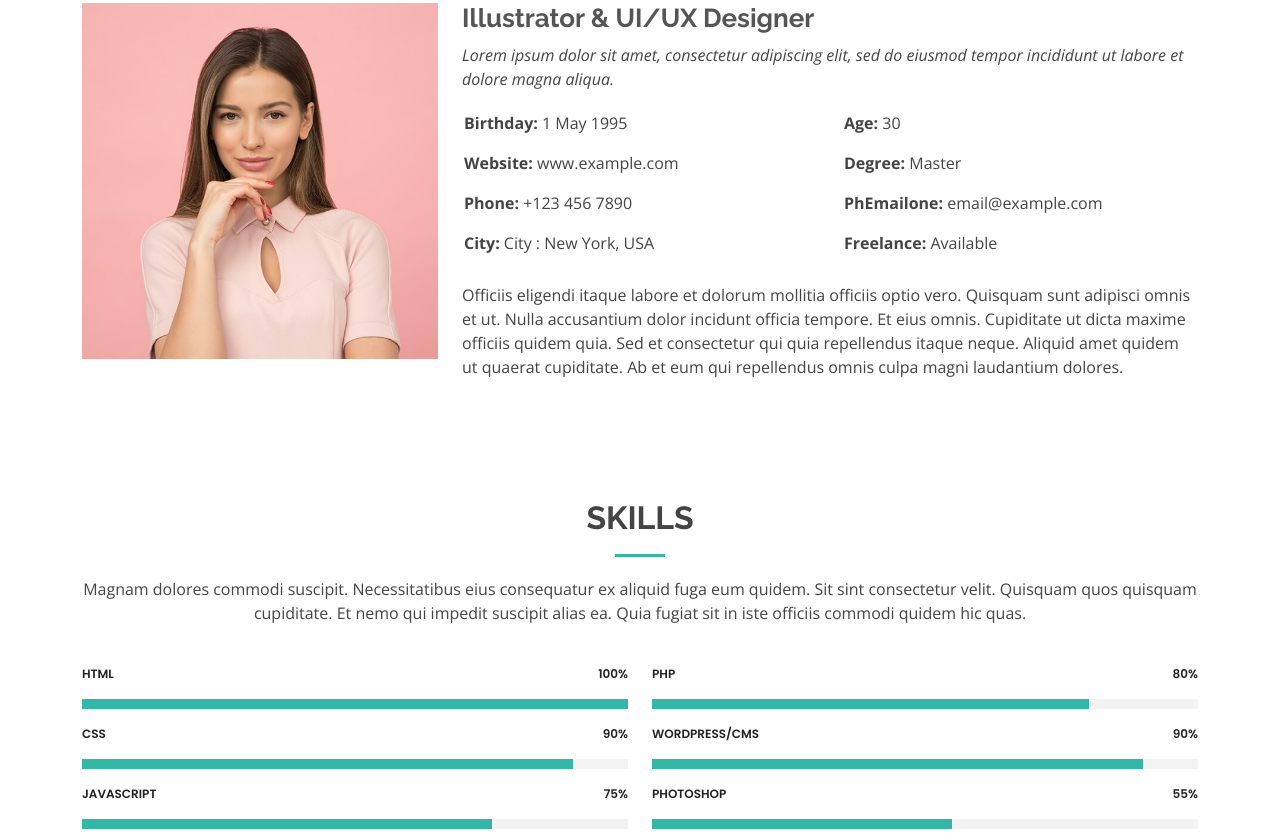
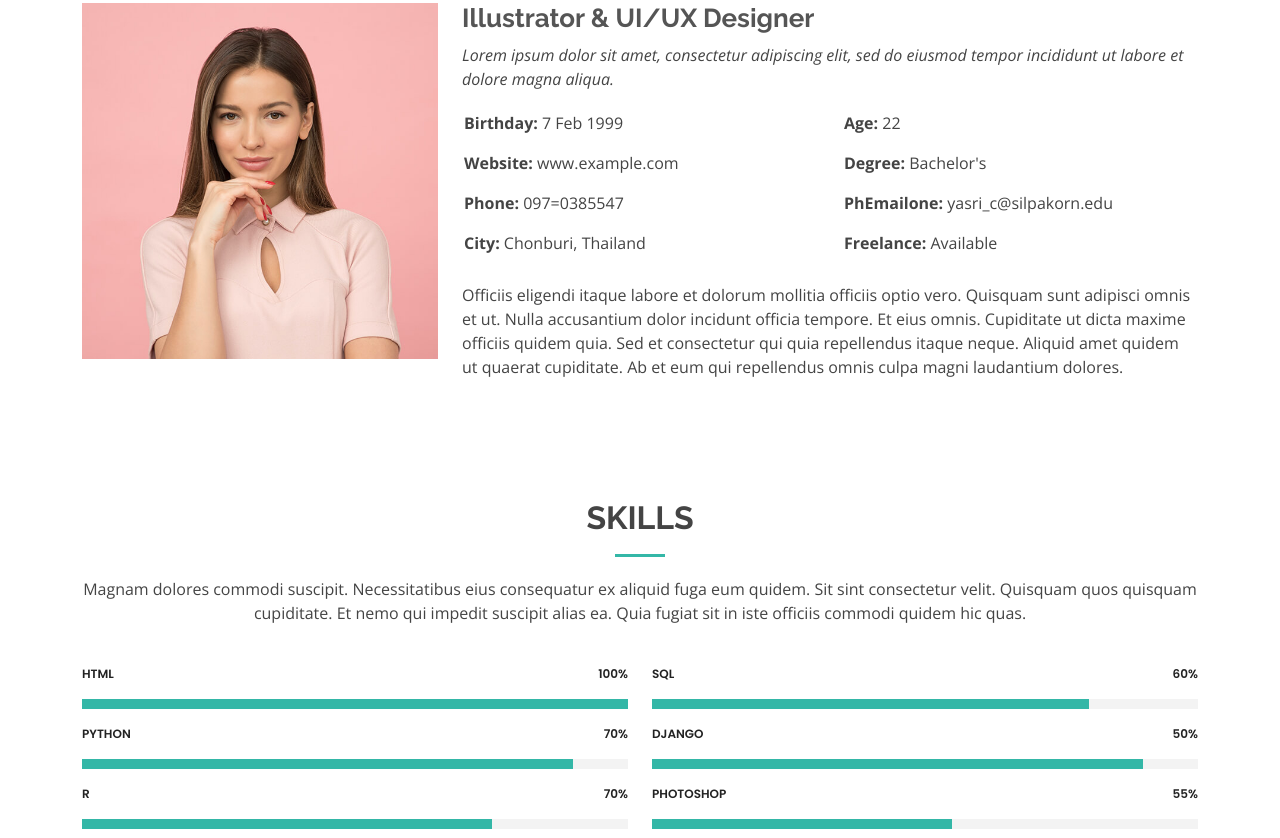
Before and after one commit to chonticha-yasri/chonticha-yasri-web, a plain HTML site: page about.html in a window 1280 px wide. Shown: the part 263-1101 px from the top of the page. Drawn offline with nearby package versions, Linux system fonts and the light colour scheme.

Commit message:
change index and about

```diff
--- a/about.html
+++ b/about.html
@@ -5,7 +5,7 @@
   <meta charset="utf-8">
   <meta content="width=device-width, initial-scale=1.0" name="viewport">
 
-  <title>About - Kelly Bootstrap Template</title>
+  <title>CHONTICHA YASRI</title>
   <meta content="" name="description">
   <meta content="" name="keywords">
 
@@ -92,17 +92,17 @@
             <div class="row">
               <div class="col-lg-6">
                 <ul>
-                  <li><i class="bi bi-rounded-right"></i> <strong>Birthday:</strong> 1 May 1995</li>
+                  <li><i class="bi bi-rounded-right"></i> <strong>Birthday:</strong> 7 Feb 1999</li>
                   <li><i class="bi bi-rounded-right"></i> <strong>Website:</strong> www.example.com</li>
-                  <li><i class="bi bi-rounded-right"></i> <strong>Phone:</strong> +123 456 7890</li>
-                  <li><i class="bi bi-rounded-right"></i> <strong>City:</strong> City : New York, USA</li>
+                  <li><i class="bi bi-rounded-right"></i> <strong>Phone:</strong> 097=0385547</li>
+                  <li><i class="bi bi-rounded-right"></i> <strong>City:</strong> Chonburi, Thailand</li>
                 </ul>
               </div>
               <div class="col-lg-6">
                 <ul>
-                  <li><i class="bi bi-rounded-right"></i> <strong>Age:</strong> 30</li>
-                  <li><i class="bi bi-rounded-right"></i> <strong>Degree:</strong> Master</li>
-                  <li><i class="bi bi-rounded-right"></i> <strong>PhEmailone:</strong> email@example.com</li>
+                  <li><i class="bi bi-rounded-right"></i> <strong>Age:</strong> 22</li>
+                  <li><i class="bi bi-rounded-right"></i> <strong>Degree:</strong> Bachelor's</li>
+                  <li><i class="bi bi-rounded-right"></i> <strong>PhEmailone:</strong> yasri_c@silpakorn.edu</li>
                   <li><i class="bi bi-rounded-right"></i> <strong>Freelance:</strong> Available</li>
                 </ul>
               </div>
@@ -138,14 +138,14 @@
             </div>
 
             <div class="progress">
-              <span class="skill">CSS <i class="val">90%</i></span>
+              <span class="skill">Python <i class="val">70%</i></span>
               <div class="progress-bar-wrap">
                 <div class="progress-bar" role="progressbar" aria-valuenow="90" aria-valuemin="0" aria-valuemax="100"></div>
               </div>
             </div>
 
             <div class="progress">
-              <span class="skill">JavaScript <i class="val">75%</i></span>
+              <span class="skill">R <i class="val">70%</i></span>
               <div class="progress-bar-wrap">
                 <div class="progress-bar" role="progressbar" aria-valuenow="75" aria-valuemin="0" aria-valuemax="100"></div>
               </div>
@@ -156,14 +156,14 @@
           <div class="col-lg-6">
 
             <div class="progress">
-              <span class="skill">PHP <i class="val">80%</i></span>
+              <span class="skill">SQL <i class="val">60%</i></span>
               <div class="progress-bar-wrap">
                 <div class="progress-bar" role="progressbar" aria-valuenow="80" aria-valuemin="0" aria-valuemax="100"></div>
               </div>
             </div>
 
             <div class="progress">
-              <span class="skill">WordPress/CMS <i class="val">90%</i></span>
+              <span class="skill">Django <i class="val">50%</i></span>
               <div class="progress-bar-wrap">
                 <div class="progress-bar" role="progressbar" aria-valuenow="90" aria-valuemin="0" aria-valuemax="100"></div>
               </div>
```
Also changed, not shown: index.html (+6 -6 lines).
